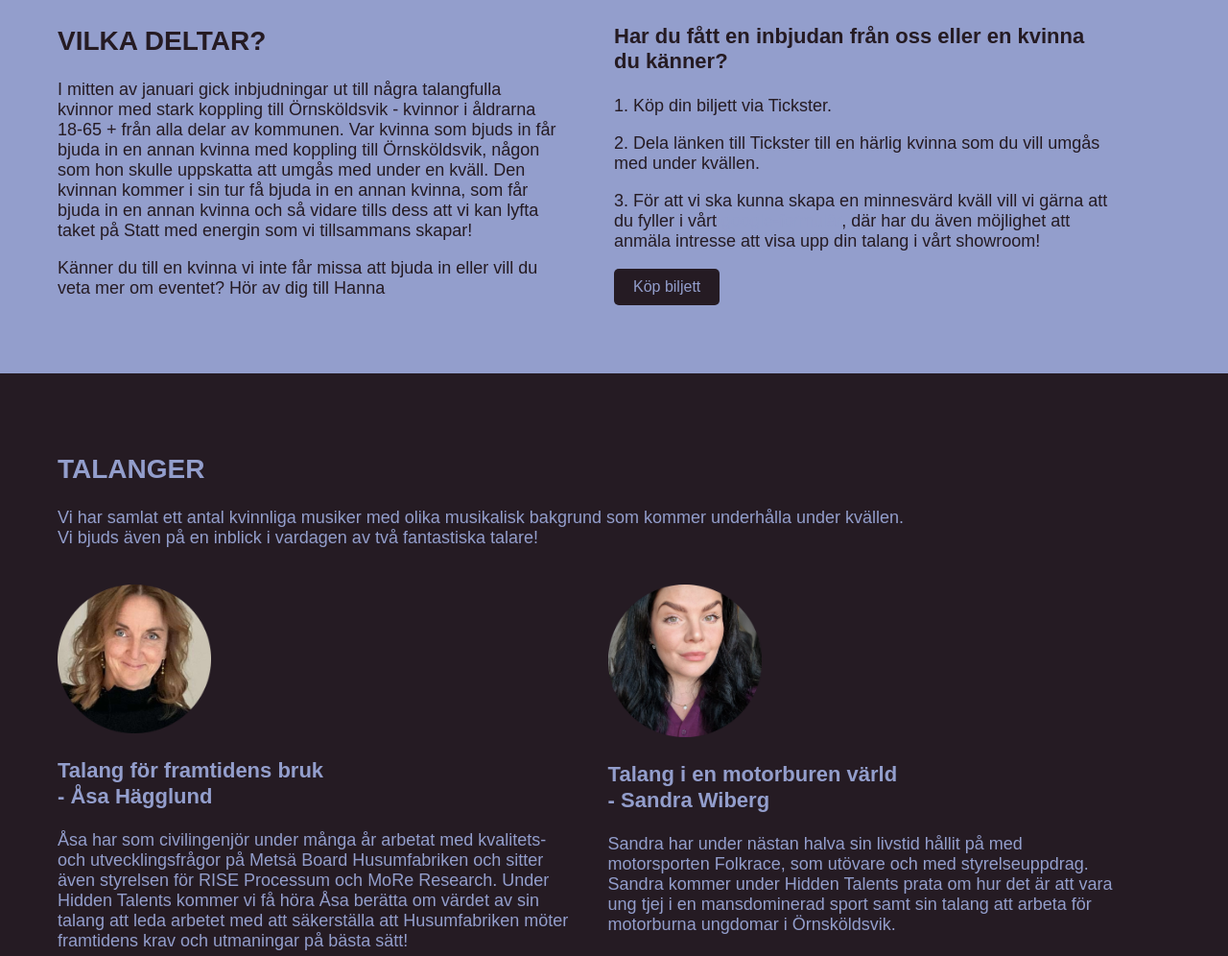
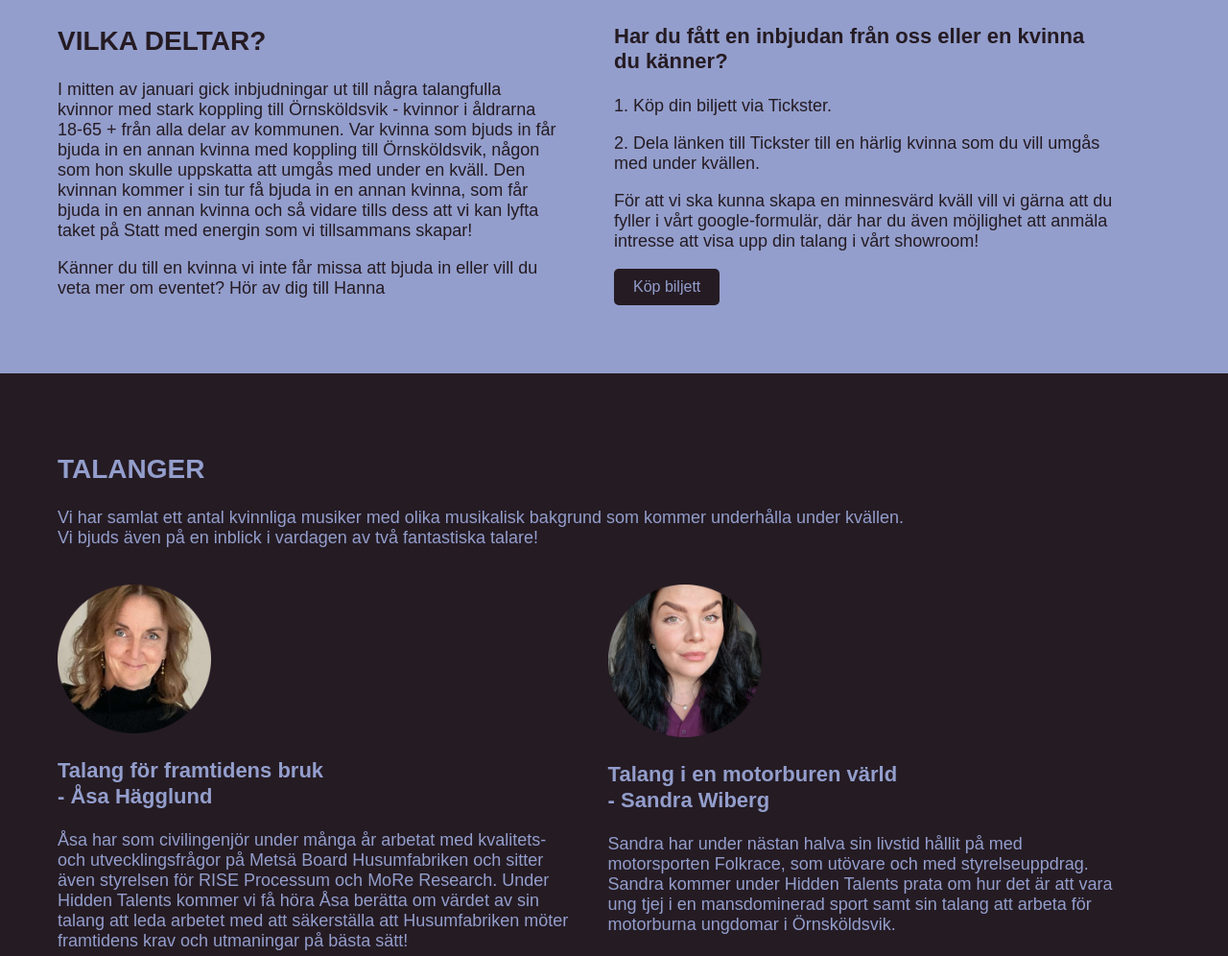
Before and after one commit to hannajansson/Hiddentalents, a plain HTML site: page index.html in a window 1280 px wide. Shown: the part 1184-2180 px from the top of the page at 96% size. Drawn offline with Linux system fonts and the light colour scheme.

Commit message:
Update index.html

```diff
--- a/index.html
+++ b/index.html
@@ -67,7 +67,7 @@
           <h3>Har du fått en inbjudan från oss eller en kvinna du känner?</h3>
           <p>1. Köp din biljett via Tickster.</p>
           <p>2. Dela länken till Tickster till en härlig kvinna som du vill umgås med under kvällen.</p>
-          <p>3. För att vi ska kunna skapa en minnesvärd kväll vill vi gärna att du fyller i vårt <a href="https://forms.gle/MxmXbFsWKmHJLFtq6">google-formulär</a>, där har du även möjlighet att anmäla intresse att visa upp din talang i vårt showroom!</p>
+          <p>För att vi ska kunna skapa en minnesvärd kväll vill vi gärna att du fyller i vårt <a style="color: #251B23;" href="https://forms.gle/MxmXbFsWKmHJLFtq6">google-formulär</a>, där har du även möjlighet att anmäla intresse att visa upp din talang i vårt showroom!</p>
           <a href="https://secure.tickster.com/sv/f9cbrtakb8r06rm/products" class="custom-btn">Köp biljett</a>
       </div>
     </div>
```
